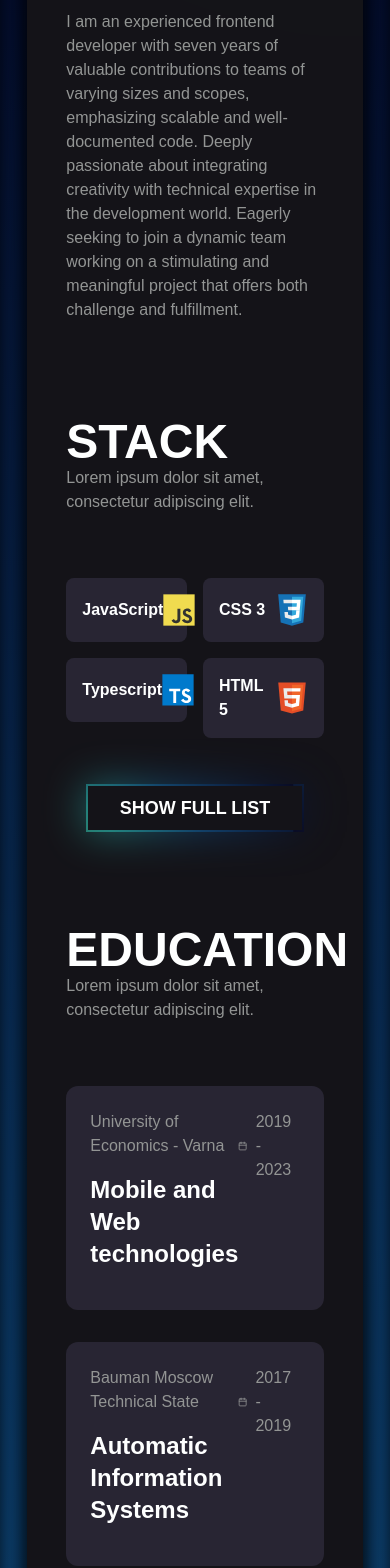
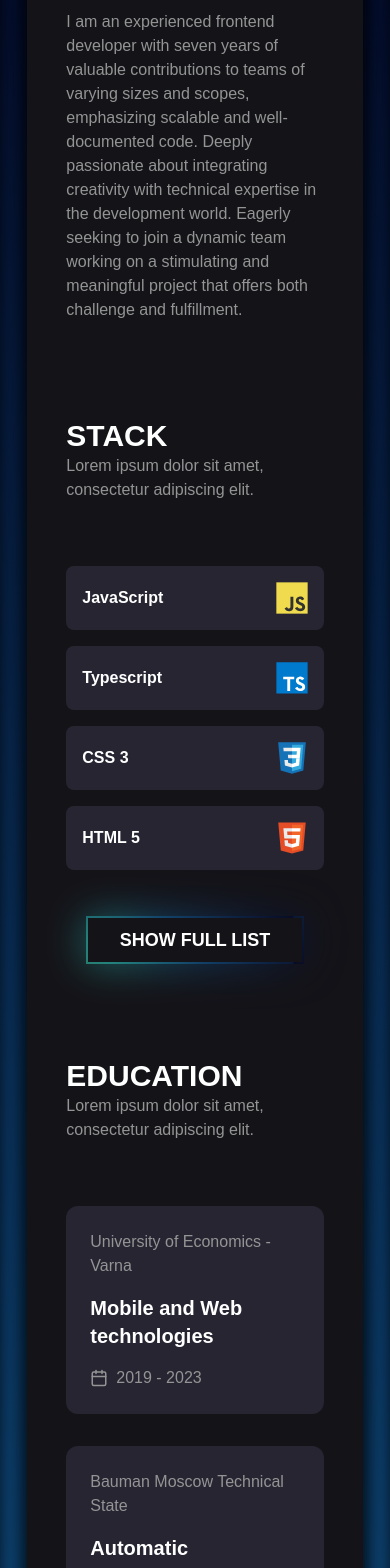
Before and after one commit to useGleb/website, a Next.js app: page / in a window 390 px wide. Shown: the part 432-2000 px from the top of the page. Built offline with nearby package versions, Linux system fonts and the light colour scheme.

Commit message:
chore: Refactored section header, improved mobile display

```diff
--- a/src/components/Sections/EducationSection/index.tsx
+++ b/src/components/Sections/EducationSection/index.tsx
@@ -1,3 +1,4 @@
+import SectionHeader from '@/components/ui/SectionHeader';
 import { Calendar } from 'lucide-react';
 
 type EducationSectionProps = {
@@ -18,10 +19,12 @@ const DegreeChip = ({
   yearEnd,
 }: DegreeChipProps) => {
   return (
-    <div className='w-full flex justify-between items-start mb-8 bg-background-light p-6 rounded-xl'>
+    <div className='w-full flex  flex-col lg:flex-row lg:justify-between items-start mb-8 bg-background-light p-6 rounded-xl'>
       <div>
         <div className='text-typography-light mb-4'>{university}</div>
-        <div className='text-2xl font-bold text-typography mb-4'>{degree}</div>
+        <div className='text-xl lg:text-2xl font-bold text-typography mb-4'>
+          {degree}
+        </div>
       </div>
       <div className='flex gap-2 items-center text-typography-light'>
         <Calendar size={18} />
@@ -35,12 +38,7 @@ const EductaionSection = ({ className }: EducationSectionProps) => {
   return (
     <div className={className}>
       <div>
-        <div className='mb-16'>
-          <h3 className='font-bold text-5xl text-typography'>EDUCATION</h3>
-          <div className='text-typography-light'>
-            Lorem ipsum dolor sit amet, consectetur adipiscing elit.
-          </div>
-        </div>
+        <SectionHeader title='EDUCATION' />
         <DegreeChip
           university='University of Economics - Varna'
           degree='Mobile and Web technologies'
--- a/src/components/Sections/LanguagesSection/index.tsx
+++ b/src/components/Sections/LanguagesSection/index.tsx
@@ -1,3 +1,5 @@
+import SectionHeader from '@/components/ui/SectionHeader';
+
 type LanguagesSectionProps = {
   className?: string;
 };
@@ -20,12 +22,7 @@ const LanguageChip = ({
 const LanguagesSection = ({ className }: LanguagesSectionProps) => {
   return (
     <div className={className}>
-      <div className='mb-16'>
-        <h3 className='font-bold text-5xl text-typography'>LANGUAGES</h3>
-        <div className='text-typography-light'>
-          Lorem ipsum dolor sit amet, consectetur adipiscing elit.
-        </div>
-      </div>
+      <SectionHeader title='LANGUAGES' />
       <div className='flex flex-row w-full gap-4  flex-wrap lg:flex-nowrap'>
         <LanguageChip language='ENGLISH' level='Fluent' />
         <LanguageChip language='BULGARIAN' level='Fluent' />
--- a/src/components/Sections/StackProjectsSection/StackDialog/index.tsx
+++ b/src/components/Sections/StackProjectsSection/StackDialog/index.tsx
@@ -9,7 +9,7 @@ const StackDialog = () => {
     <Dialog>
       <DialogTrigger asChild>
         <div className='flex flex-col justify-center gap-12'>
-          <div className='grid grid-cols-2 text-start gap-4'>
+          <div className='grid grid-cols-1 lg:grid-cols-2 text-start gap-4'>
             <div className='w-full flex flex-col gap-4'>
               <TechSkillHorizontal
                 title='JavaScript'
@@ -32,13 +32,13 @@ const StackDialog = () => {
           </div>
         </div>
       </DialogTrigger>
-      <DialogContent className='p-16 w-full max-w-[80vw] h-[80vh] gap-0 border-0'>
+      <DialogContent className='p-4 lg:p-16 w-full max-w-[80vw] h-[80vh] gap-0 border-0'>
         <DialogTitle
-          className='text-typography text-5xl font-bold pb-4'
+          className='text-typography text-2xl lg:text-5xl font-bold pb-4'
           style={{ boxShadow: '0px 24px 10px -10px rgba(0,0,0,0.5)' }}>
           What I use
         </DialogTitle>
-        <div className='grid grid-cols-4 flex-wrap w-full h-full gap-12 overflow-auto p-4 [&::-webkit-scrollbar]:w-2 [&::-webkit-scrollbar-track]:transparent [&::-webkit-scrollbar-thumb]:bg-foreground-accent-2 [&::-webkit-scrollbar-thumb]:rounded-xl [&::-webkit-scrollbar-thumb]:opacity-50'>
+        <div className='grid grid-cols-1 lg:grid-cols-4 flex-wrap w-full h-full gap-12 overflow-auto p-4 [&::-webkit-scrollbar]:w-2 [&::-webkit-scrollbar-track]:transparent [&::-webkit-scrollbar-thumb]:bg-foreground-accent-2 [&::-webkit-scrollbar-thumb]:rounded-xl [&::-webkit-scrollbar-thumb]:opacity-50'>
           <div className='flex flex-col gap-12'>
             <StackSection title='Core'>
               <TechSkillHorizontal
--- a/src/components/Sections/StackProjectsSection/index.tsx
+++ b/src/components/Sections/StackProjectsSection/index.tsx
@@ -2,6 +2,7 @@ import StackDialog from '@/components/Sections/StackProjectsSection/StackDialog'
 import WorkExperienceBlock from '../../WorkHistory/WorkExperienceBlock';
 import EductaionSection from '../EducationSection';
 import LanguagesSection from '../LanguagesSection';
+import SectionHeader from '@/components/ui/SectionHeader';
 
 type StackProjectsSectionProps = {
   className?: string;
@@ -12,23 +13,13 @@ const StackProjectsSection = ({ className }: StackProjectsSectionProps) => {
     <div
       className={`flex items-between gap-16 flex-wrap lg:flex-row flex-row-reverse lg:flex-nowrap ${className}`}>
       <div className='w-full'>
-        <div className='mb-16'>
-          <h3 className='font-bold text-5xl text-typography'>STACK</h3>
-          <div className='text-typography-light'>
-            Lorem ipsum dolor sit amet, consectetur adipiscing elit.
-          </div>
-        </div>
+        <SectionHeader title='STACK' />
         <StackDialog />
         <EductaionSection className='mb-24 mt-24' />
         <LanguagesSection className='mb-8' />
       </div>
       <div className='w-full flex flex-col'>
-        <div className='mb-16'>
-          <h3 className='font-bold text-5xl text-typography'>PROJECTS</h3>
-          <div className='text-typography-light'>
-            Lorem ipsum dolor sit amet, consectetur adipiscing elit.
-          </div>
-        </div>
+        <SectionHeader title='PROJECTS' />
         <WorkExperienceBlock
           description='Lorem ipsum dolor sit amet, consectetur adipiscing elit, sed do eiusmod tempor incididunt ut labore et dolore magna aliqua. Ut enim ad minim veniam, quis nostrud exercitation ullamco laboris nisi ut aliquip ex ea commodo consequat. Duis aute irure dolor in reprehenderit in voluptate velit esse cillum dolore eu fugiat nulla pariatur. Excepteur sint occaecat cupidatat non proident, sunt in culpa qui officia deserunt mollit anim id est laborum.'
           title='Futurist-Labs'
--- a/src/components/WorkHistory/WorkExperienceBlock/index.tsx
+++ b/src/components/WorkHistory/WorkExperienceBlock/index.tsx
@@ -15,20 +15,20 @@ const WorkExperienceBlock = ({
   return (
     <div className='relative flex gap-16'>
       <div
-        className='p-2 bg-background border-2 border-foreground absolute -translate-x-1/2'
+        className='p-2 bg-background border-2 border-foreground absolute -translate-x-1/2 lg:block hidden'
         style={{ borderBottomLeftRadius: 6, borderTopRightRadius: 6 }}>
         <Building className='text-foreground-accent-2' />
       </div>
-      <div className='h-full w-4 bg-foreground'></div>
+      <div className='h-full w-4 bg-foreground lg:block hidden'></div>
       <div className='pb-16'>
         <div className='text-xl font-bold mb-2 text-typography'>{title}</div>
-        <div className='flex items-center justify-between'>
+        <div className='flex lg:items-center justify-between lg:flex-row flex-col'>
           <div className='flex gap-2 items-center text-lg font-medium mb-2 text-foreground-accent'>
             <Pin size={20} /> {location}
           </div>
-          <div className='flex items-center gap-2 text-foreground-accent text-sm opacity-50'>
+          <div className='flex lg:flex-row items-center gap-2 text-typography-light text opacity-50'>
             <Calendar size={16} />
-            10.02.2024 - 10.02.2024
+            2019 - 2024
           </div>
         </div>
         <div className='text-typography-light'>{description}</div>
--- /dev/null
+++ b/src/components/ui/SectionHeader/index.tsx
@@ -0,0 +1,18 @@
+type SectionHeaderProps = {
+  title: string;
+};
+
+const SectionHeader = ({ title }: SectionHeaderProps) => {
+  return (
+    <div className='mb-16'>
+      <h3 className='font-bold text-3xl lg:text-5xl text-typography'>
+        {title}
+      </h3>
+      <div className='text-typography-light'>
+        Lorem ipsum dolor sit amet, consectetur adipiscing elit.
+      </div>
+    </div>
+  );
+};
+
+export default SectionHeader;
```
